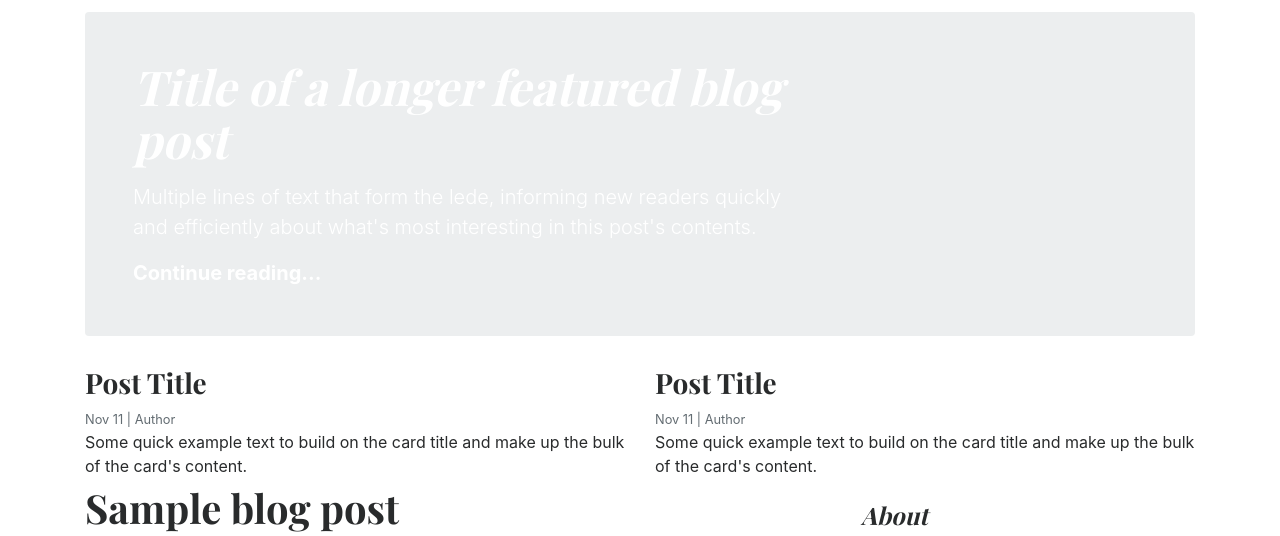
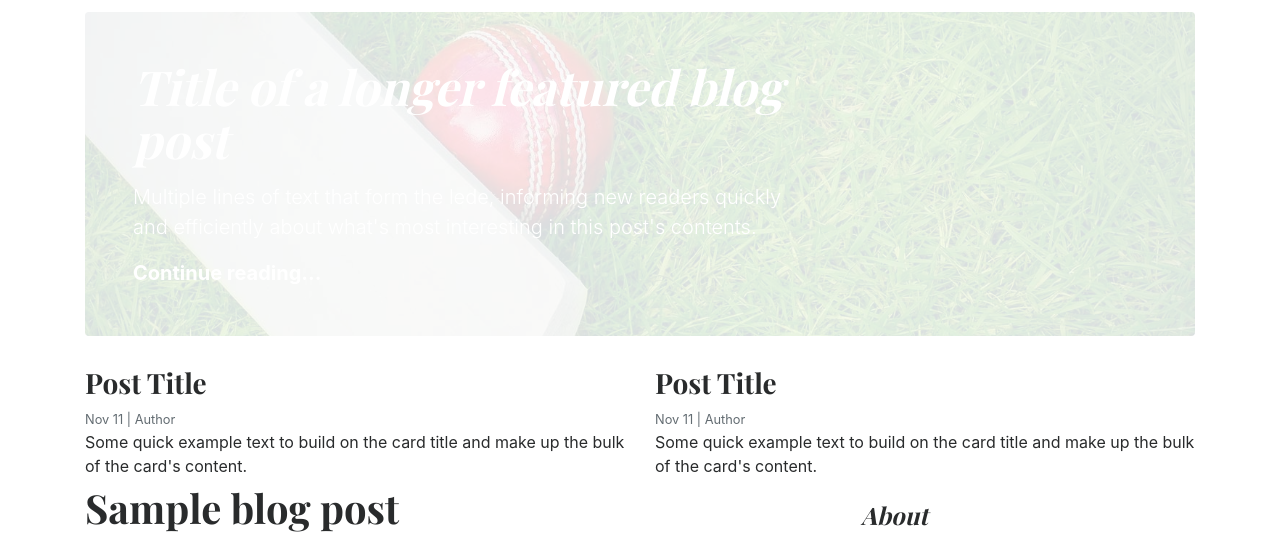
Before and after one commit to AlwinVJ/blogging_platform, a Django app: page / in a window 1280 px wide. Shown: the part 135-671 px from the top of the page. Run offline with Django 5.2, Linux system fonts and the light colour scheme.

Commit message:
fix: correct home page markup

```diff
--- a/templates/home.html
+++ b/templates/home.html
@@ -44,7 +44,7 @@
 
 
 
-<div class="jumbotron p-3 p-md-5 text-white rounded bg-dark" style="background-image: url({% static 'images/cricket.jpg' %f});background-blend-mode: overlay;background-size:cover;">
+<div class="jumbotron p-3 p-md-5 text-white rounded bg-dark" style="background-image: url({% static 'images/cricket.jpg' %});background-blend-mode: overlay;background-size:cover;">
     <div class="col-md-8 px-0">
       <h1 class="display-4 font-italic">Title of a longer featured blog post</h1>
       <p class="lead my-3">Multiple lines of text that form the lede, informing new readers quickly and efficiently about what's most interesting in this post's contents.</p>
```
